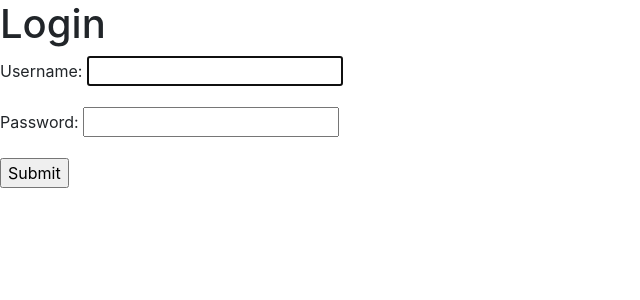
After one commit to YaroslavBordovoy/digital-goods-app, a Django app: page /accounts/login/ in a window 1280 px wide. The commit adds this page. Shown: the top 300 px of the page, without its empty margins (0-640 px from the left). Run offline with Django 5.2, Linux system fonts and the light colour scheme.

Commit message:
feat: add login/logout for users

```diff
--- a/core/settings.py
+++ b/core/settings.py
@@ -138,3 +138,5 @@ INTERNAL_IPS = [
 ]
 
 AUTH_USER_MODEL = "accounts.User"
+
+LOGIN_REDIRECT_URL = '/'
--- a/core/urls.py
+++ b/core/urls.py
@@ -23,4 +23,5 @@ from debug_toolbar.toolbar import debug_toolbar_urls
 urlpatterns = [
     path("admin/", admin.site.urls),
     path("", include("digital_store.urls", namespace="digital_store")),
+    path("accounts/", include("django.contrib.auth.urls")),
 ] + debug_toolbar_urls()
--- /dev/null
+++ b/templates/registration/logged_out.html
@@ -0,0 +1,6 @@
+{% extends "base.html" %}
+
+{% block content %}
+  <p>Logged out!</p>
+  <a href="{% url 'login'%}">Click here to login again.</a>
+{% endblock %}
--- /dev/null
+++ b/templates/registration/login.html
@@ -0,0 +1,16 @@
+{% extends "base.html" %}
+
+
+{% block content %}
+  <h1>Login</h1>
+
+  {% if form.errors %}
+    <p style="color: red">Invalid credentials</p>
+  {% endif %}
+
+  <form method="post" action="{% url 'login' %}">
+    {% csrf_token %}
+    {{ form.as_p }}
+    <input type="submit" value="Submit">
+  </form>
+{% endblock %}
```
Also changed, not shown: templates/digital_store/index.html (+10 -0 lines).
